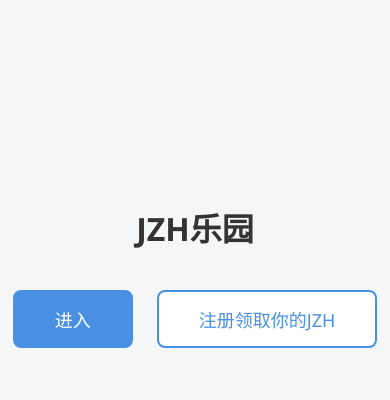
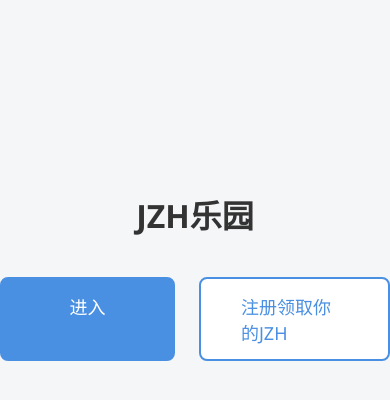
Before and after one commit to CharlieZ96/my-website-friendland, a Flask app: page / in a window 390 px wide. Shown: the part 157-557 px from the top of the page. Run offline with Flask 3, Linux system fonts and the light colour scheme.

Commit message:
添加 viewport，修复手机显示和上传问题，调整上传大小 / Add viewport meta, fix mobile layout and uploads, adjust upload size limit

```diff
--- a/templates/home.html
+++ b/templates/home.html
@@ -32,7 +32,11 @@
             cursor: pointer;
             transition: 0.2s;
         }
-        .btn-login {                          /* 左边"去登录"：实心蓝 */
+        .btn-login {
+            display: inline-block;
+            width: 200px;
+            box-sizing: border-box;
+            text-align: center;                          /* 左边"去登录"：实心蓝 */
             background: #4a90e2;
             color: white;
             border: 2px solid #4a90e2;
--- a/templates/hub.html
+++ b/templates/hub.html
@@ -10,7 +10,7 @@
                font-family:"Segoe UI","Microsoft YaHei",sans-serif; background:#f4f6f8; }
         h1 { color:#333; margin-bottom:8px; }
         .welcome { color:#888; margin-bottom:40px; }
-        .btn { padding:16px 30px; font-size:18px; border-radius:8px;
+        .btn { display: inline-block; width: 150px; box-sizing: border-box; text-align: center;padding:16px 30px; font-size:18px; border-radius:8px;
                text-decoration:none; background:#4a90e2; color:white; transition:0.2s; margin-bottom:20px; }
         .btn:hover { opacity:0.85; transform:translateY(-2px); }
         .btn2 { padding:16px 30px; font-size:18px; border-radius:8px;
--- a/templates/login.html
+++ b/templates/login.html
@@ -2,6 +2,7 @@
 <html lang="zh">
 <head>
     <meta charset="UTF-8">
+    <meta name="viewport" content="width=device-width, initial-scale=1.0">
     <title>欢迎来到JZH乐园</title>
     <style>
         body { margin:0; min-height:100vh; display:flex; justify-content:center;
--- a/templates/register.html
+++ b/templates/register.html
@@ -2,6 +2,7 @@
 <html lang="zh">
 <head>
     <meta charset="UTF-8">
+    <meta name="viewport" content="width=device-width, initial-scale=1.0">
     <title>领取属于你的JZH</title>
     <style>
         body { margin:0; min-height:100vh; display:flex; justify-content:center;
```
Also changed, not shown: templates/board.html (+12 -4 lines).
